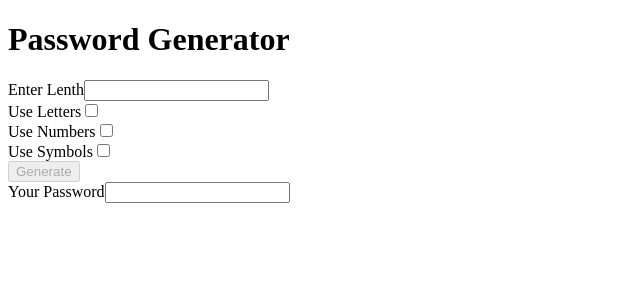
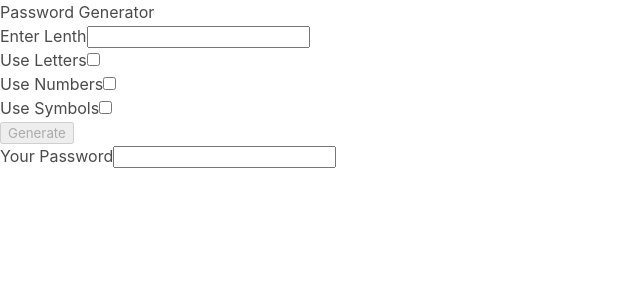
Before and after one commit to pochanglin/password-generator, an Angular app: page / in a window 1280 px wide. Shown: the top 300 px of the page, without its empty margins (0-640 px from the left). Built offline with nearby package versions, Linux system fonts and the light colour scheme.

Commit message:
adding and importing bulma

```diff
--- a/package.json
+++ b/package.json
@@ -19,6 +19,7 @@
     "@angular/platform-browser": "~10.0.11",
     "@angular/platform-browser-dynamic": "~10.0.11",
     "@angular/router": "~10.0.11",
+    "bulma": "^0.9.0",
     "rxjs": "~6.5.5",
     "tslib": "^2.0.0",
     "zone.js": "~0.10.3"
--- a/src/styles.css
+++ b/src/styles.css
@@ -1 +1,2 @@
 /* You can add global styles to this file, and also import other style files */
+@import 'bulma/css/bulma.css';
```
Also changed, not shown: 1 other file (tests, documents, lock files or other folders).
